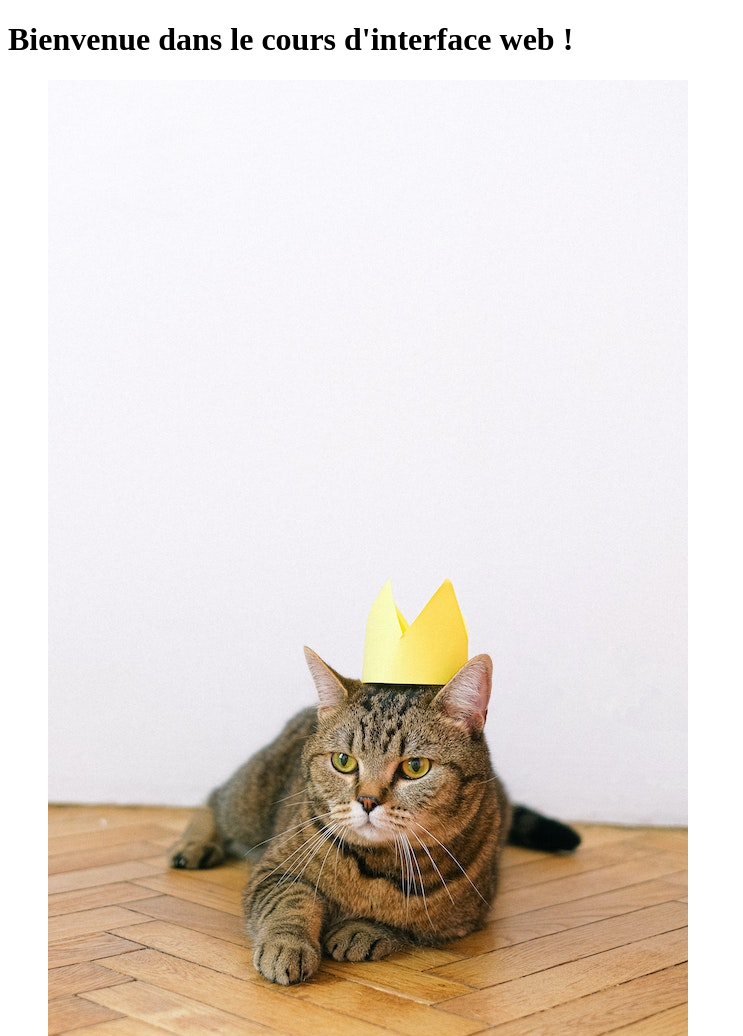
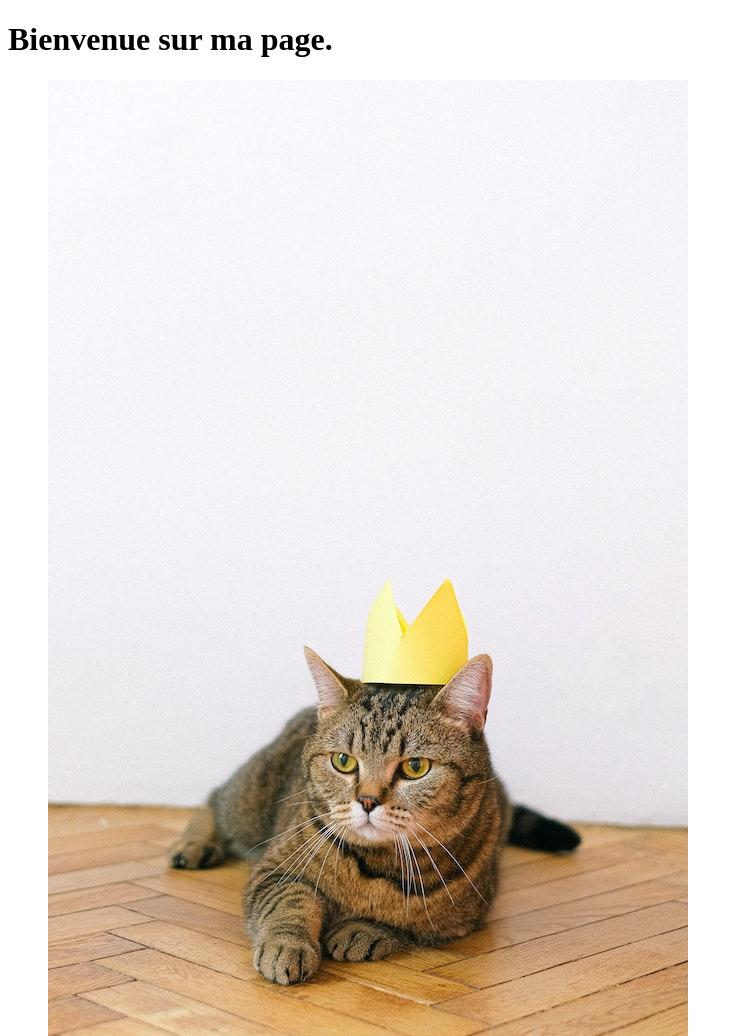
Before and after one commit to WilliamAwh/s1-utiliser-gitlab, a plain HTML site: page index.html in a window 1280 px wide. Shown: the top 1036 px of the page, without its empty margins (0-743 px from the left). Drawn offline with Linux system fonts and the light colour scheme.

Commit message:
commit test 1

```diff
--- a/index.html
+++ b/index.html
@@ -7,7 +7,7 @@
 	</head>
 	<body>
 		<main>
-			<h1>Bienvenue dans le cours d'interface web !</h1>
+			<h1>Bienvenue sur ma page.</h1>
 			<figure>
     			<img src="pexels-anna-shvets-4588057.jpg" alt="" width="640" heigth="960"/>
     			<figcaption>
```
